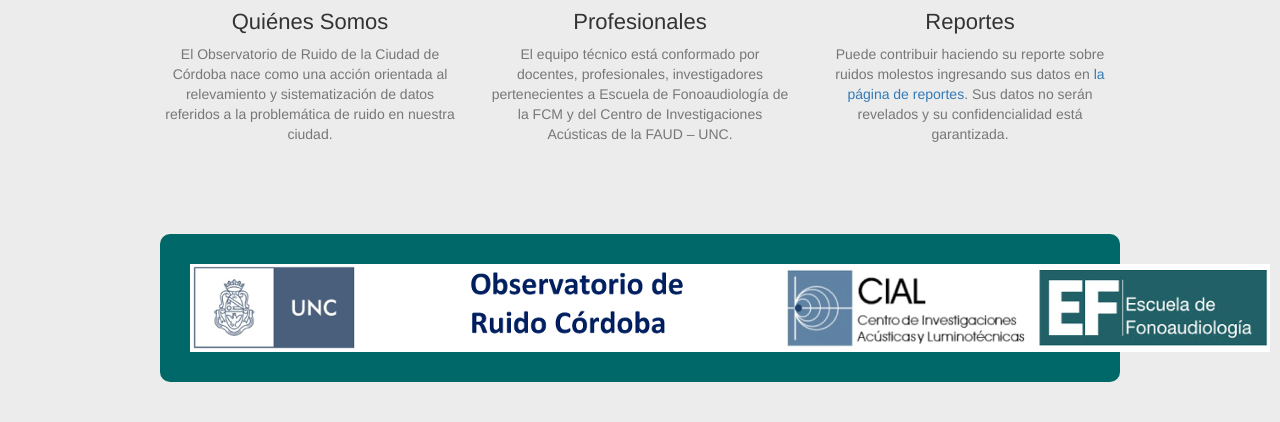
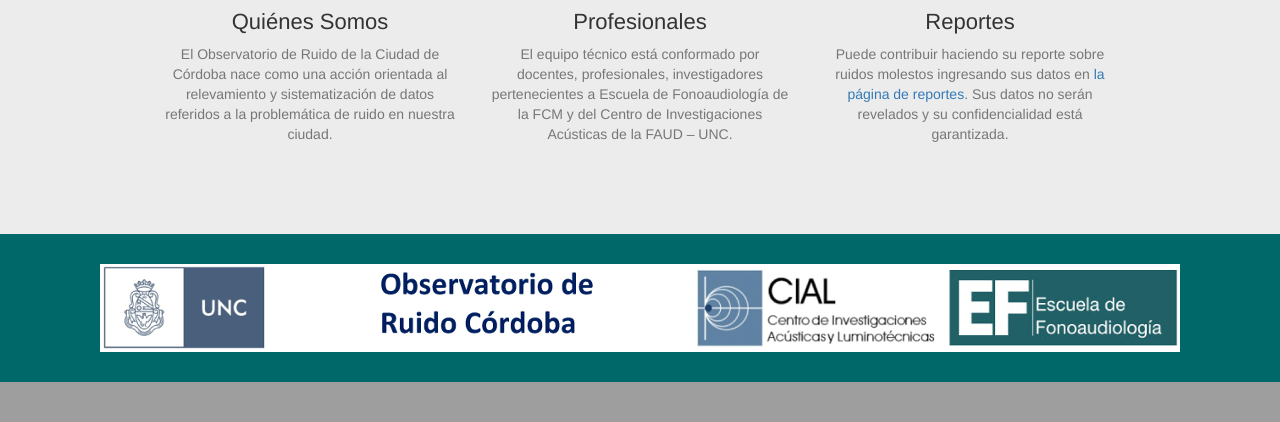
Before and after one commit to rbistolfi/cordoba_sounds, a Flask app: page / in a window 1280 px wide. Shown: the part 548-970 px from the top of the page. After the commit the page ends 930 px from the top, so only its background shows below. Run offline with Flask 2, Linux system fonts and the light colour scheme; data that the repository does not hold is empty; some libraries are stand-ins or nearby versions.

Commit message:
make room in footer for bigger banner

```diff
--- a/static/common.css
+++ b/static/common.css
@@ -19,7 +19,7 @@ body, html {
     font-size: 20px;
 }
 
-main, footer {
+main {
     width: 960px;
     margin: 40px auto;
 }
@@ -53,10 +53,8 @@ button[type=submit] {
 
 footer {
     margin-top: 80px;
-    text-align: right;
     background: #006868;
     padding: 30px;
-    border-radius: 10px;
 }
 
 .landing-row .glyphicon {
```
